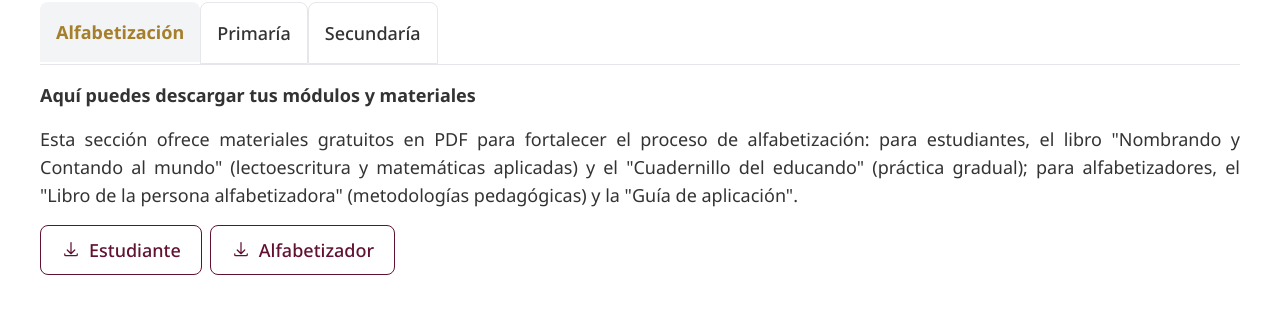
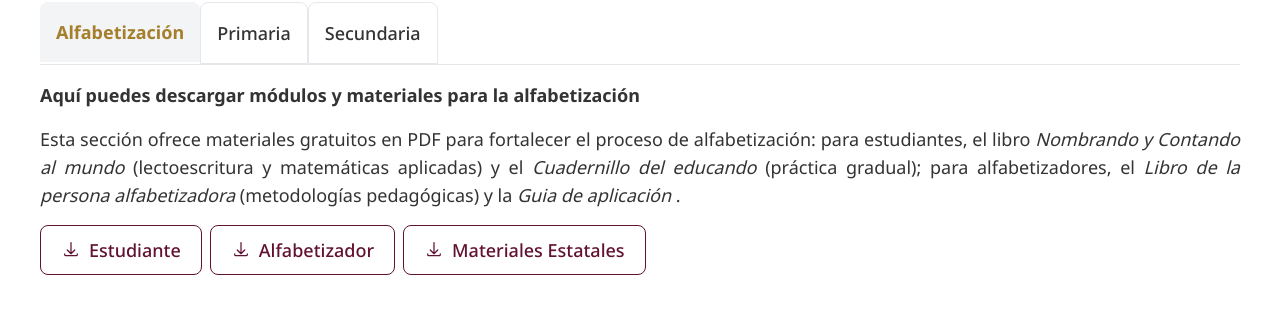
Before and after one commit to ineacdmx2024/inea-web, a Next.js app: page /materiales in a window 1280 px wide. Shown: the part 221-546 px from the top of the page. Built offline with nearby package versions, Linux system fonts and the light colour scheme.

Commit message:
Update page.jsx

```diff
--- a/src/app/materiales/page.jsx
+++ b/src/app/materiales/page.jsx
@@ -67,6 +67,15 @@ function Materiales() {
             "https://archive.org/download/guia-certificar-primaria-completa/Gu%C3%ADa%20Certificar%20primaria%20completa.pdf",
           linkVista:
             "https://archive.org/embed/guia-certificar-primaria-completa",
+        },
+      ],
+    },
+    {
+      title: "Materiales Estatales",
+      map: "Ir a sitio externo",
+      items: [
+        {
+          linkDescarga: "https://recursos-educativos-inea-cdmx.my.canva.site/dagi2tryx-u",
         },
       ],
     },
@@ -143,6 +152,15 @@ function Materiales() {
         },
       ],
     },
+    {
+      title: "Materiales Estatales",
+      map: "Ir a sitio externo",
+      items: [
+        {
+          linkDescarga: "https://recursos-educativos-inea-cdmx.my.canva.site/dagi2tryx-u",
+        },
+      ],
+    },
   ];
 
   const alfabetizacionData = [
@@ -202,6 +220,15 @@ function Materiales() {
         },
       ],
     },
+    {
+      title: "Materiales Estatales",
+      map: "Ir a sitio externo",
+      items: [
+        {
+          linkDescarga: "https://recursos-educativos-inea-cdmx.my.canva.site/dagi2tryx-u",
+        },
+      ],
+    },
   ];
 
   const [opcionSeleccionada, setOpcionSeleccionada] =
@@ -234,8 +261,8 @@ function Materiales() {
               <ul className="flex flex-wrap text-sm font-medium text-center text-gray-500 border-b border-gray-200 dark:border-gray-700 dark:text-gray-400 leading-7">
                 {[
                   { key: "alfabetizacion", label: "Alfabetización" },
-                  { key: "primaria", label: "Primaría" },
-                  { key: "secundaria", label: "Secundaría" },
+                  { key: "primaria", label: "Primaria" },
+                  { key: "secundaria", label: "Secundaria" },
                 ].map(({ key, label }) => (
                   <li key={key} className="p-0">
                     <a
@@ -260,17 +287,17 @@ function Materiales() {
                 <div className="mx-auto mb-4 w-full max-w-full ">
                   <div className="pt-4 leading-7 justify-start text-[#333334] text-[18px]">
                     <strong>
-                      Aquí puedes descargar tus módulos y materiales
+                      Aquí puedes descargar módulos y materiales para la alfabetización
                     </strong>
                     <p className="pt-4 leading-7 justify-start text-[#333334] text-[18px] text-justify">
                       Esta sección ofrece materiales gratuitos en PDF para
                       fortalecer el proceso de alfabetización: para estudiantes,
-                      el libro &quot;Nombrando y Contando al mundo&quot;
+                      el libro {" "}<i>{" "}Nombrando y Contando al mundo{" "}</i>{" "}
                       (lectoescritura y matemáticas aplicadas) y el
-                      &quot;Cuadernillo del educando&quot; (práctica gradual);
-                      para alfabetizadores, el &quot;Libro de la persona
-                      alfabetizadora&quot; (metodologías pedagógicas) y la
-                      &quot;Guía de aplicación&quot;.
+                      {" "}<i>{" "}Cuadernillo del educando{" "}</i>{" "}
+                      (práctica gradual); para alfabetizadores, el {" "}<i>
+                        {" "}Libro de la persona alfabetizadora{" "}</i>{" "} (metodologías pedagógicas) y la
+                      {" "}<i>{" "}Guia de aplicación{" "}</i>{" "}.
                     </p>
                   </div>
                 </div>
@@ -288,21 +315,17 @@ function Materiales() {
                 <div className="mx-auto mb-4 w-full max-w-full ">
                   <div className="pt-4 leading-7 justify-start text-[#333334] text-[18px]">
                     <strong>
-                      Aquí puedes descargar tus módulos y materiales
+                      Aquí puedes descargar módulos y materiales para la alfabetización
                     </strong>
                     <p className="pt-4 leading-7 justify-start text-[#333334] text-[18px] text-justify">
                       Los materiales gratuitos en formato PDF descargables
-                      incluyen cinco módulos para primaria: Lengua y
-                      comunicación 1 y 2, que se centran en la expresión oral y
+                      incluyen cinco módulos para primaria: {" "}<i>{" "}
+                        Lengua y comunicación{" "}</i>{" "} 1 y 2, que se centran en la expresión oral y
                       escrita, el análisis textual y la diversidad lingüística;
-                      Pensamiento matemático 1 y 2, que cubren operaciones
-                      básicas, geometría, estadística y la resolución de
-                      problemas cotidianos; y Vida y comunidad 1, que combina
-                      ciencias sociales y naturales.
-                    </p>
-                    <br />
-                    <p>
-                      También podrás descargar la{" "}
+                      {" "}<i>{" "}Pensamiento matemático{" "}</i>{" "} 1 y 2, que cubren
+                      operaciones básicas, geometría, estadística y la resolución de
+                      problemas cotidianos; y {" "}<i>{" "}Vida y comunidad{" "}</i>{" "}
+                      1, que combina ciencias sociales y naturales. También podrás descargar la{" "}
                       <i className="fst-italic">
                         {" "}
                         Guía de estudio para certificar primaria{" "}
@@ -326,21 +349,18 @@ function Materiales() {
                 <div className="mx-auto mb-4 w-full max-w-full ">
                   <div className="pt-4 leading-7 justify-start text-[#333334] text-[18px]">
                     <strong>
-                      Aquí puedes descargar tus módulos y materiales
+                      Aquí puedes descargar módulos y materiales para la alfabetización
                     </strong>
                     <p className="pt-4 leading-7 justify-start text-[#333334] text-[18px] text-justify">
                       Los materiales gratuitos en PDF para secundaria incluyen:
-                      Lengua y comunicación 3 y 4 (análisis de textos,
-                      diversidad lingüística y convivencia); Pensamiento
-                      matemático 3, 4 y 5 (números reales, álgebra, estadística
-                      y probabilidad aplicada); y Vida y comunidad 2 y 3
+                      {" "}<i>{" "}Lengua y comunicación{" "}</i>{" "}
+                      3 y 4 (análisis de textos, diversidad lingüística y convivencia); {" "}
+                      <i>{" "}Pensamiento matemático{" "}</i>{" "} 3, 4 y 5
+                      (números reales, álgebra, estadística y probabilidad aplicada);
+                      y {" "}<i>{" "}Vida y comunidad{" "}</i>{" "} 2 y 3
                       (diversidad biocultural, historia comunitaria y sociedades
                       democráticas). Todos vinculan habilidades comunicativas,
-                      matemáticas y valores socioambientales.
-                    </p>
-                    <br />
-                    <p>
-                      También podrás descargar la{" "}
+                      matemáticas y valores socioambientales. También podrás descargar la{" "}
                       <i> Guía de estudio para certificar secundaria </i>{" "}
                       mediante exámenes que evalúan conocimientos previos. Así
                       como otros materiales.
```
